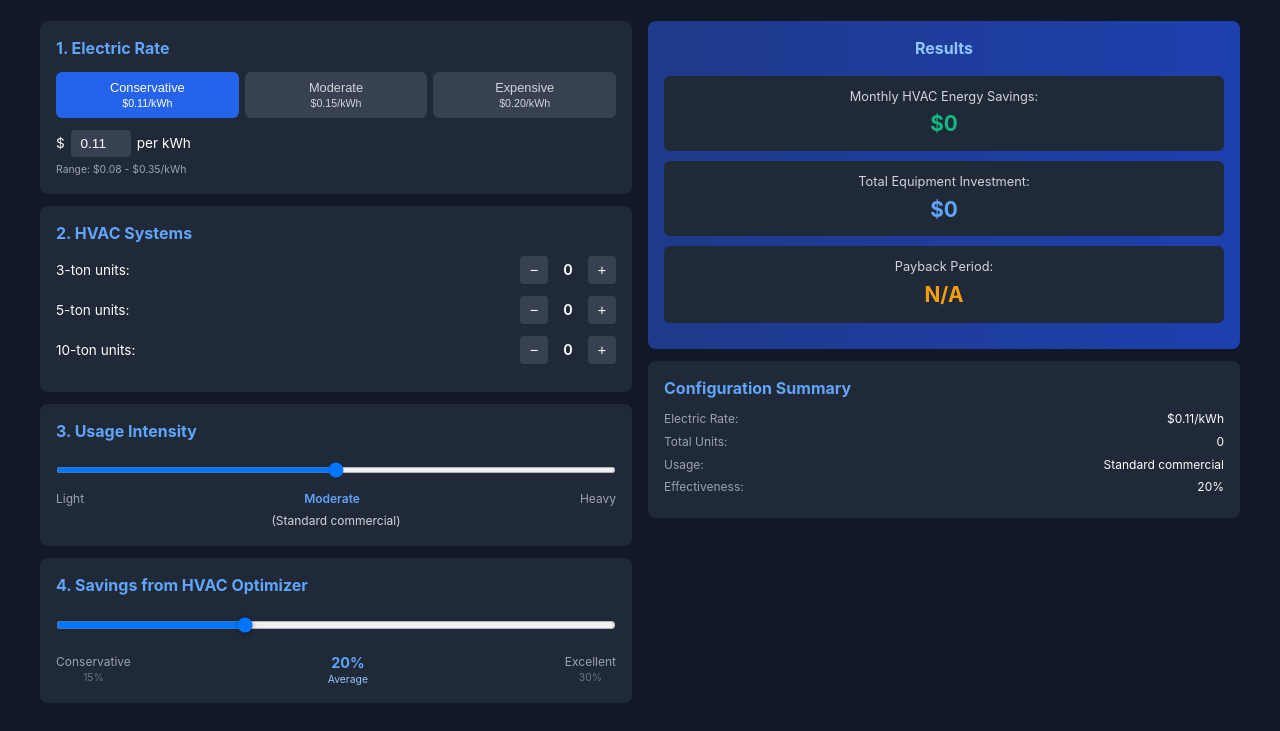
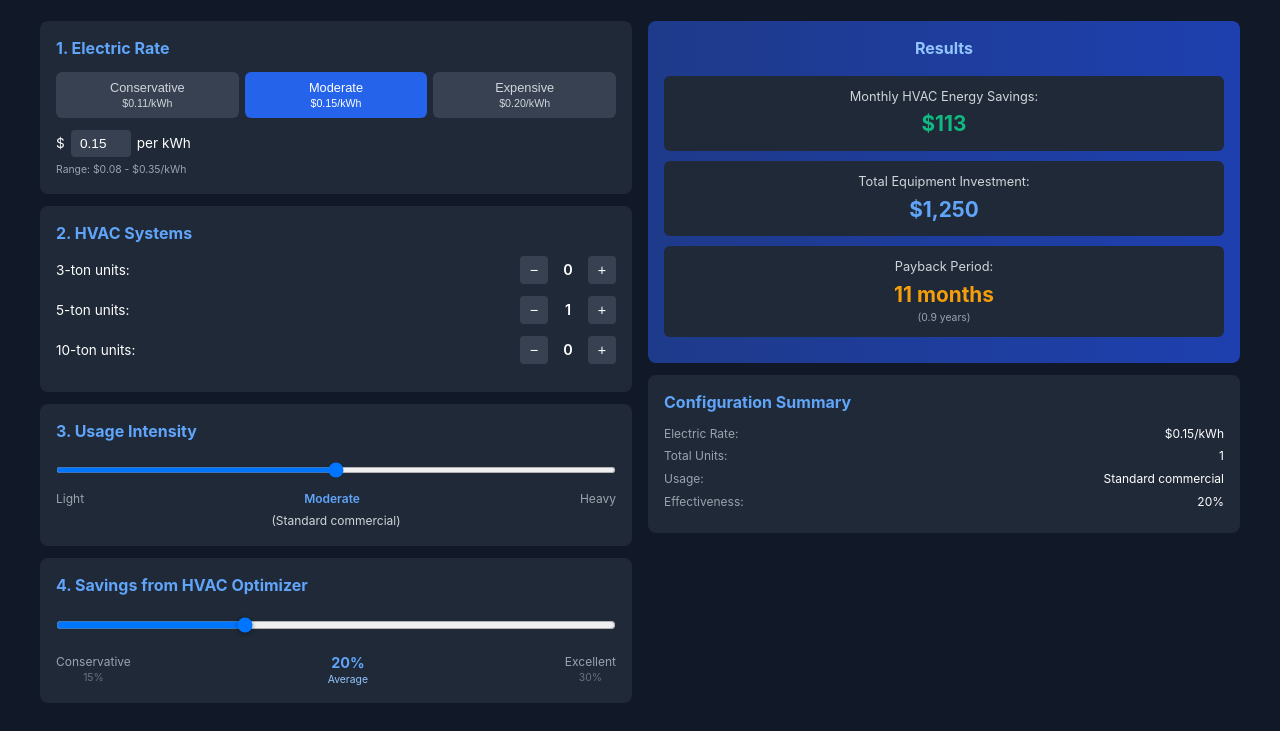
Before and after one commit to DanKnowsAGuy-web/hvacoptimizer, a plain HTML site: page index.html in a window 1280 px wide. Shown: the part 90-821 px from the top of the page. Drawn offline with Linux system fonts and the light colour scheme.

Commit message:
Update index.html

```diff
--- a/index.html
+++ b/index.html
@@ -355,10 +355,10 @@
                     <h3>1. Electric Rate</h3>
 
                     <div class="button-group">
-                        <button class="rate-button active" onclick="setRate('conservative', 0.11)">
+                        <button class="rate-button" onclick="setRate('conservative', 0.11)">
                             Conservative<br><small>$0.11/kWh</small>
                         </button>
-                        <button class="rate-button" onclick="setRate('moderate', 0.15)">
+                        <button class="rate-button active" onclick="setRate('moderate', 0.15)">
                             Moderate<br><small>$0.15/kWh</small>
                         </button>
                         <button class="rate-button" onclick="setRate('expensive', 0.20)">
@@ -368,7 +368,7 @@
 
                     <div class="input-row">
                         <span>$</span>
-                        <input type="number" id="electricRate" class="input-field" value="0.11" min="0.08" max="0.35" step="0.01" oninput="updateRate()">
+                        <input type="number" id="electricRate" class="input-field" value="0.15" min="0.08" max="0.35" step="0.01" oninput="updateRate()">
                         <span>per kWh</span>
                     </div>
                     <p class="small-text">Range: $0.08 - $0.35/kWh</p>
@@ -391,7 +391,7 @@
                         <span>5-ton units:</span>
                         <div class="counter-group">
                             <button class="counter-btn" onclick="changeSystem('fiveTon', -1)">−</button>
-                            <span class="counter-value" id="fiveTon">0</span>
+                            <span class="counter-value" id="fiveTon">1</span>
                             <button class="counter-btn" onclick="changeSystem('fiveTon', 1)">+</button>
                         </div>
                     </div>
@@ -471,11 +471,11 @@
                     <h3 style="color: #60a5fa; margin-bottom: 12px;">Configuration Summary</h3>
                     <div class="summary-item">
                         <span class="summary-label">Electric Rate:</span>
-                        <span id="summaryRate">$0.11/kWh</span>
+                        <span id="summaryRate">$0.15/kWh</span>
                     </div>
                     <div class="summary-item">
                         <span class="summary-label">Total Units:</span>
-                        <span id="summaryUnits">0</span>
+                        <span id="summaryUnits">1</span>
                     </div>
                     <div class="summary-item">
                         <span class="summary-label">Usage:</span>
@@ -492,9 +492,9 @@
 
 <script>
 // Global variables
-var electricRate = 0.11;
-var currentRateType = 'conservative';
-var systems = { threeTon: 0, fiveTon: 0, tenTon: 0 };
+var electricRate = 0.15;
+var currentRateType = 'moderate';
+var systems = { threeTon: 0, fiveTon: 1, tenTon: 0 };
 var usageIntensity = 1;
 var effectiveness = 20;
 
```
